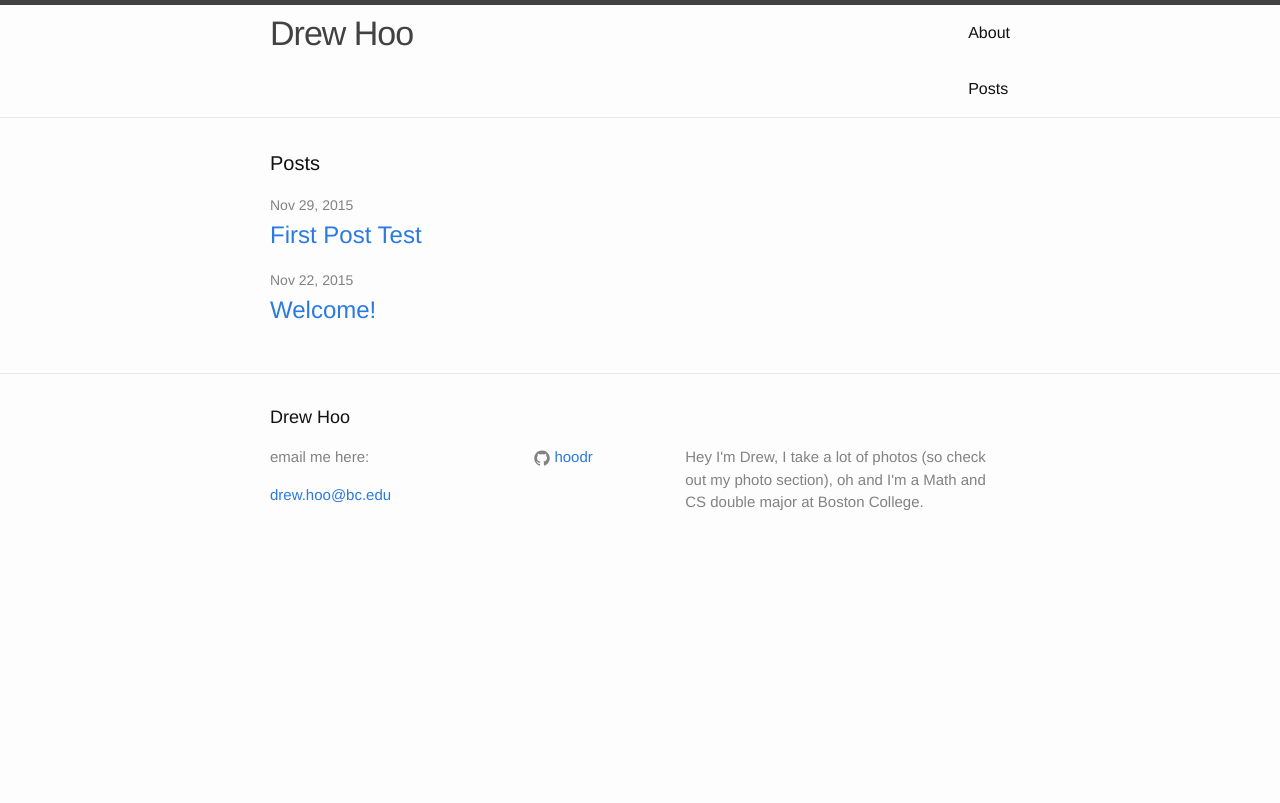
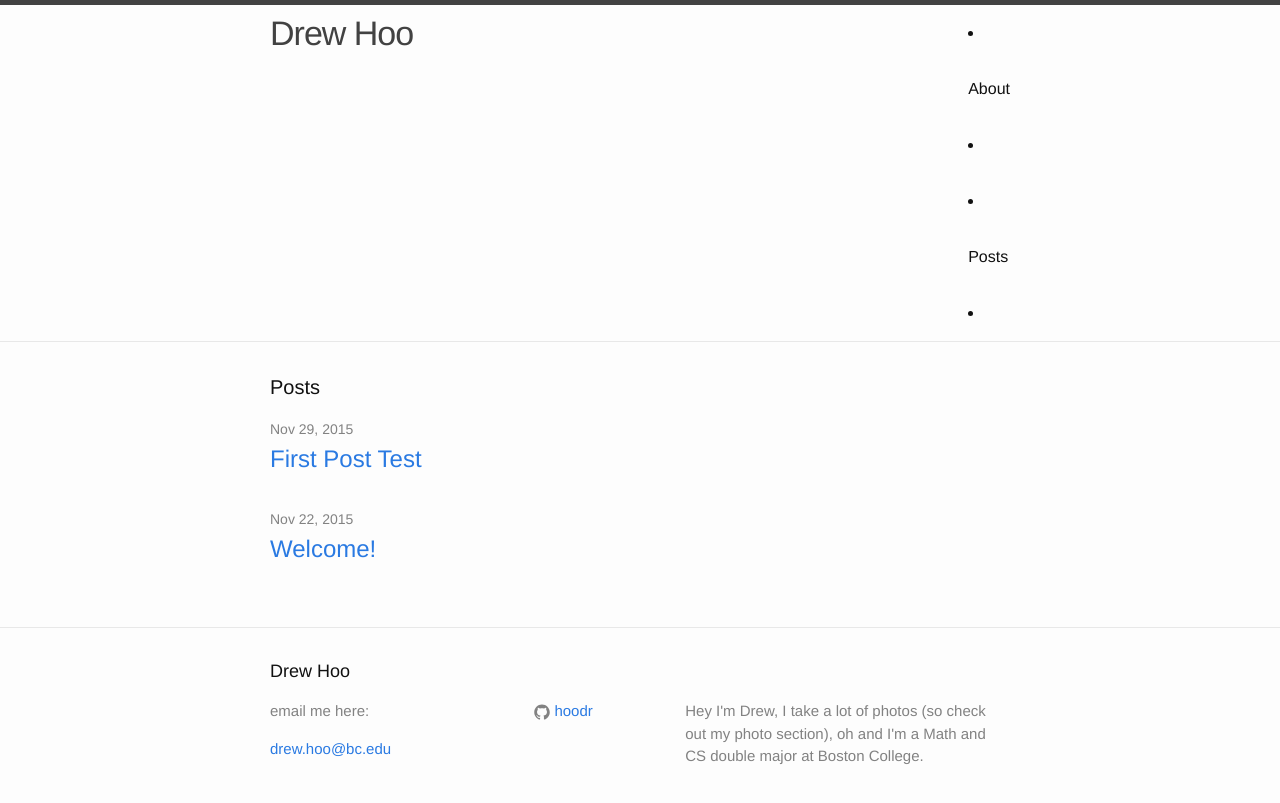
Before and after one commit to hoodr/hoodr.github.io, a Jekyll site: the page built from index.html, in a window 1280 px wide. Shown: the top 803 px of the page. Built offline with Jekyll 4.4.1, drawn with Linux system fonts in a browser that asks for light colours.

Commit message:
redone base for header

```diff
--- a/_sass/_base.scss
+++ b/_sass/_base.scss
@@ -74,7 +74,6 @@ li {
          margin-bottom: 0;
     }
 }
-li{display: inline}
 
 
 /**
```
